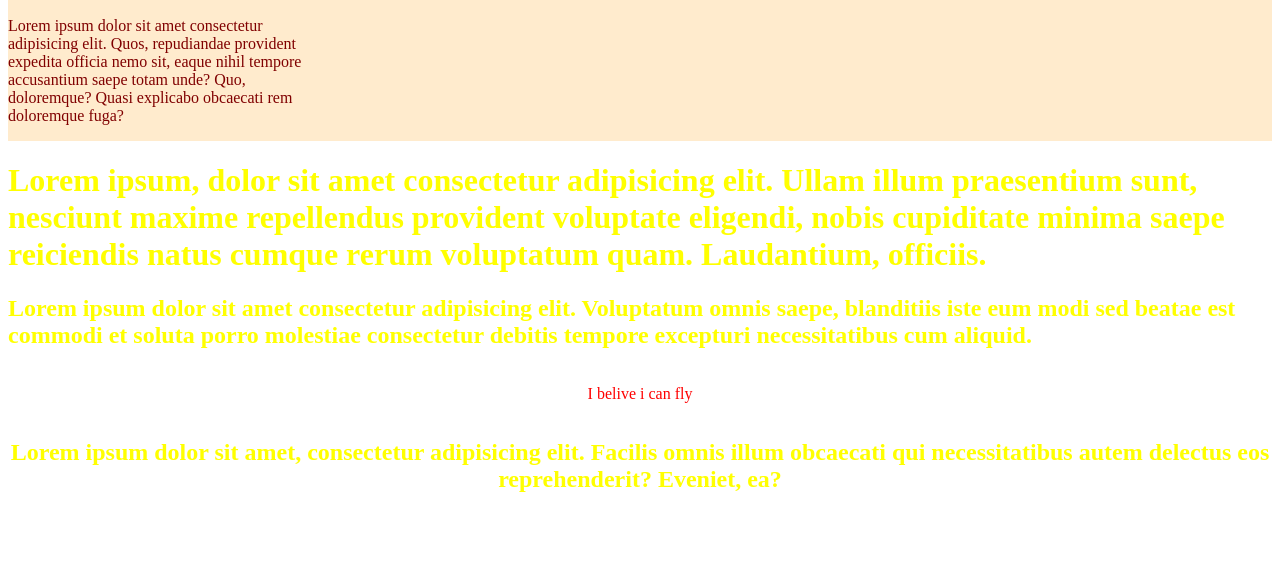
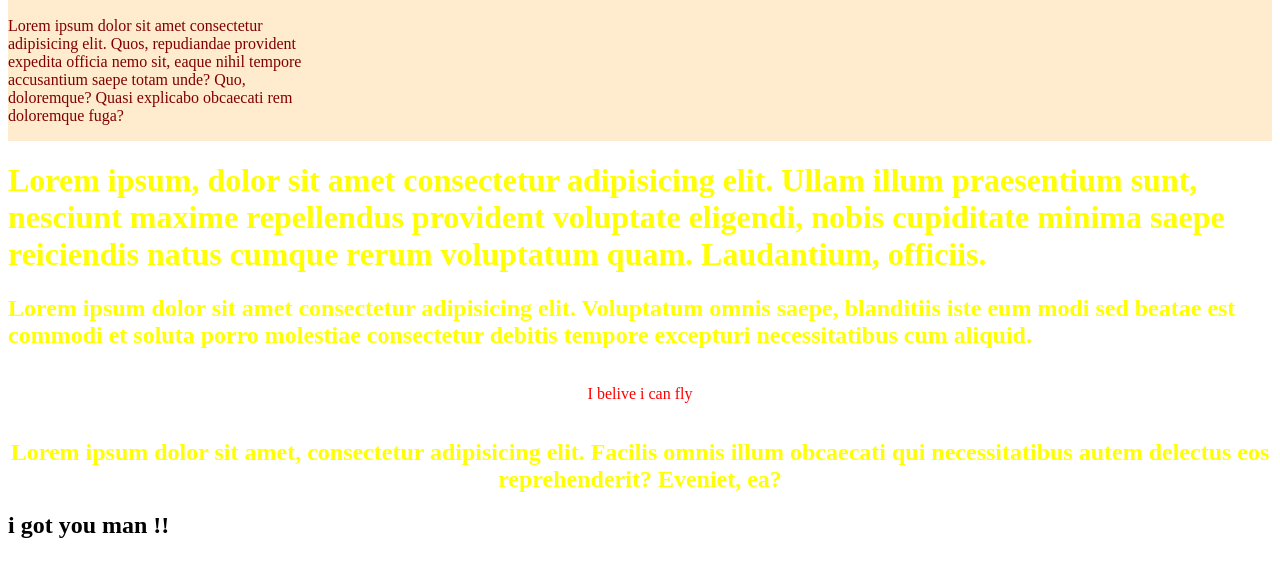
Before and after one commit to Mashixaal/New, a plain HTML site: page index.html in a window 1280 px wide. Shown: the part 87-664 px from the top of the page. Drawn offline with Linux system fonts and the light colour scheme; files that its build step writes are made by us from their sources.

Commit message:
update index

```diff
--- a/index.html
+++ b/index.html
@@ -43,5 +43,8 @@
         Eveniet, ea?
       </h1>
     </section>
+    <div>
+      <h2>i got you man !!</h2>
+    </div>
   </body>
 </html>
```
